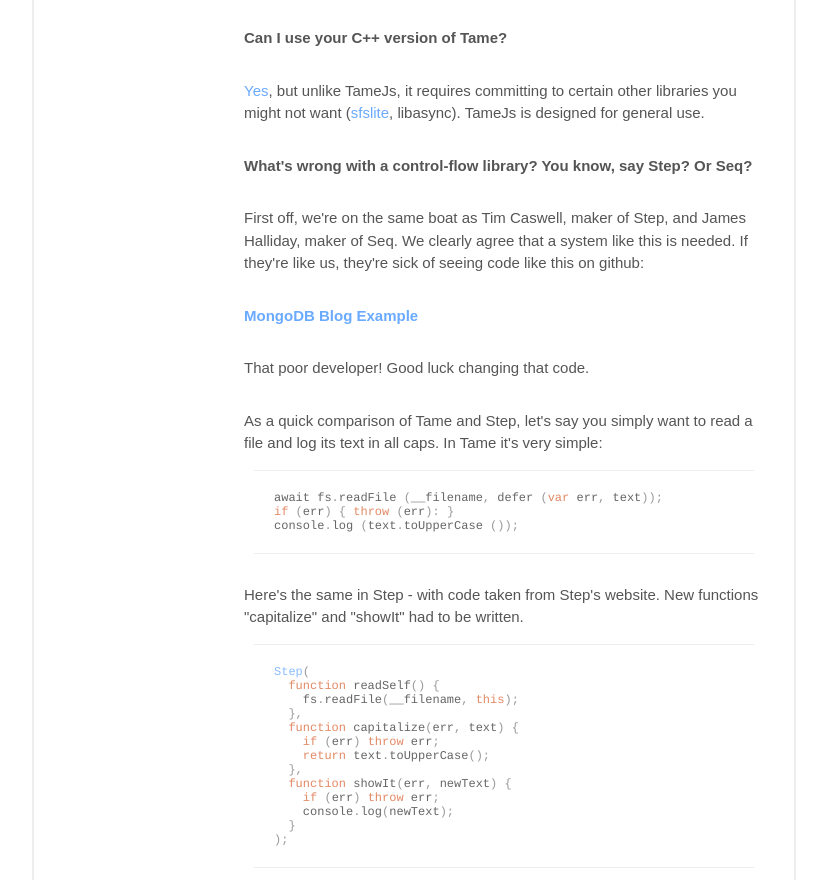
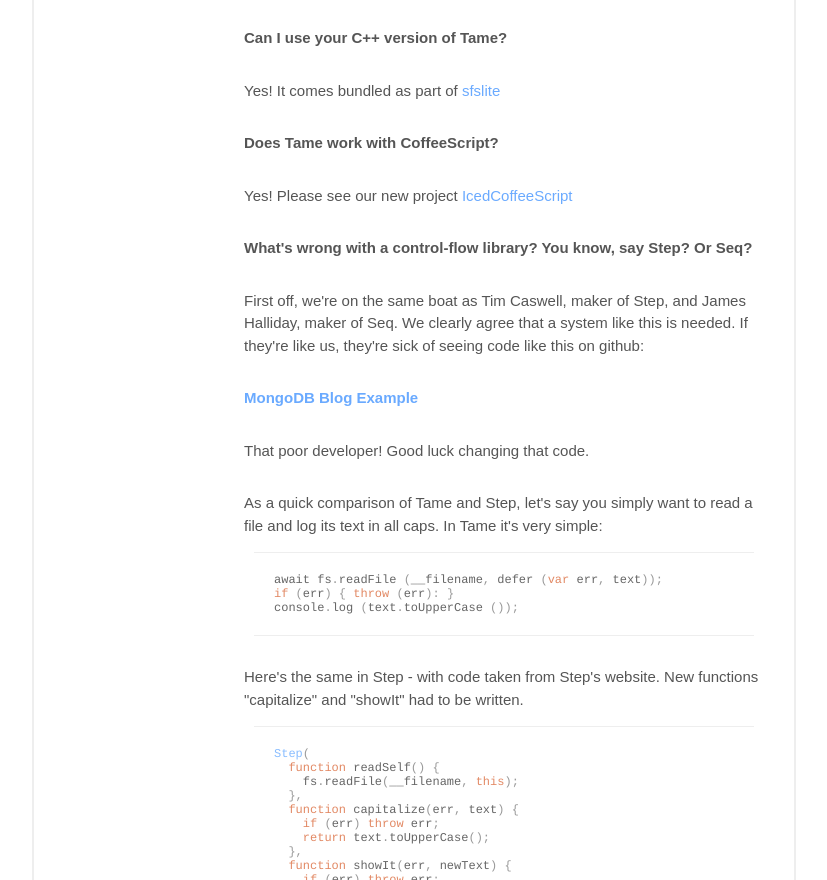
Before and after one commit to maxtaco/tamejs, a website: page web/index.html in a window 1280 px wide. Shown: the part 8243-9123 px from the top of the page, without its empty margins (238-1065 px from the left). Drawn offline with nearby package versions, Linux system fonts and the light colour scheme.

Commit message:
try this

```diff
--- a/web/index.html
+++ b/web/index.html
@@ -479,9 +479,17 @@
 					Can I use your C++ version of Tame?
 				</p>
 				<p class="answer">
-					<a href="http://okws.org/doku.php?id=sfslite:tame2">Yes</a>, but unlike TameJs, it requires committing to certain other libraries you might not want
-					(<a href="http://okws.org/doku.php?id=sfslite">sfslite</a>, libasync). TameJs is designed for general use.
+					Yes! It comes bundled as part of <a href="https://github.com/okws/sfslite">sfslite</a>
 				</p>
+
+				<p class="question">
+				   Does Tame work with CoffeeScript?
+                </p>
+				<p class="answer">
+				Yes! Please see our new project
+			    <a href="https://github.com/maxtaco/coffee-script">IcedCoffeeScript</a>
+				</p>
+
 				<p class="question">
 					What's wrong with a control-flow library? You know, say Step? Or Seq?
 				</p>
```
